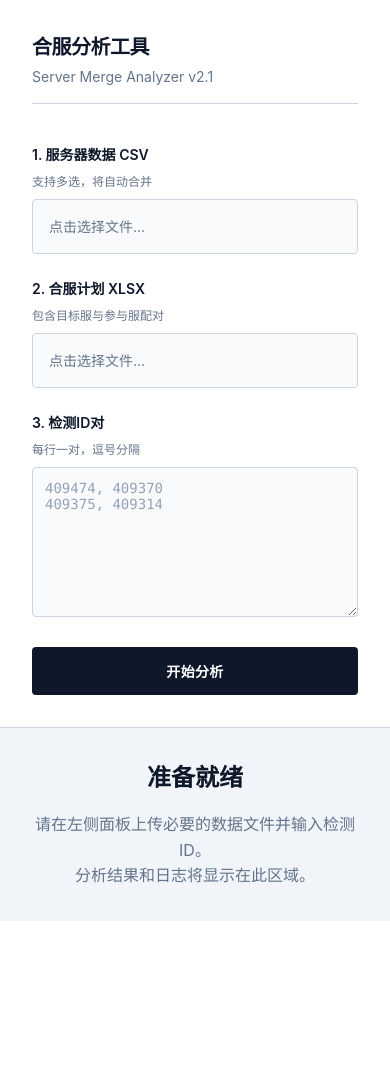
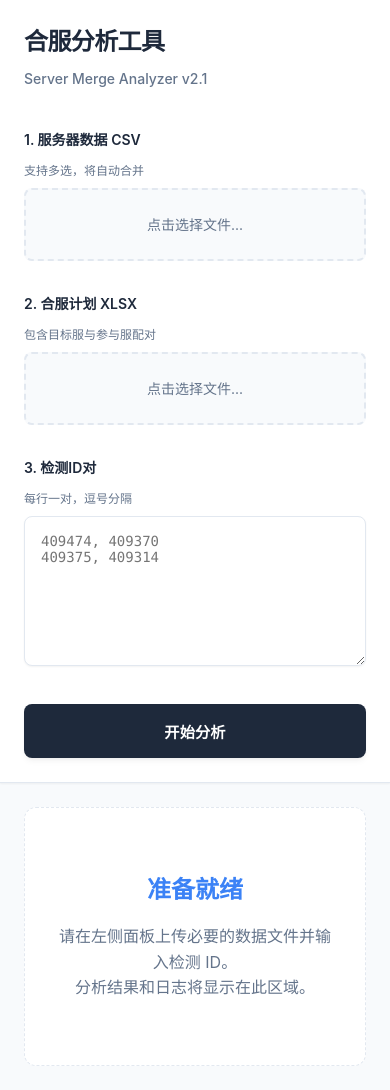
Before and after one commit to IM594/vivi-server-merge-tool, a Flask app: page / in a window 390 px wide. Before the commit the page ends 921 px from the top, so only its background shows below. Run offline with Flask 3, Linux system fonts and the light colour scheme.

Commit message:
feat(ui/core): enhance duplicate handling and improve UI styling
- Detect and warn about duplicate server pairs in input parsing
- Improve secondary alert messaging for low DAU servers
- Refine UI colors, typography, and component styling (logs, toggles)
- Update responsive layout adjustments

```diff
--- a/server_merge_tool/app.py
+++ b/server_merge_tool/app.py
@@ -38,8 +38,12 @@
 
 def parse_server_pairs(text):
     pairs = []
+    seen = set()
+    duplicates = []
+
     if not text:
-        return pairs
+        return pairs, duplicates
+
     lines = text.strip().split('\n')
     for line in lines:
         parts = line.replace('，', ',').split(',')
@@ -47,10 +51,18 @@
             try:
                 s1 = int(parts[0].strip())
                 s2 = int(parts[1].strip())
-                pairs.append((s1, s2))
+
+                # Sort tuple to treat (A, B) same as (B, A)
+                pair_key = tuple(sorted((s1, s2)))
+
+                if pair_key in seen:
+                    duplicates.append(f"{s1} ↔ {s2}")
+                else:
+                    seen.add(pair_key)
+                    pairs.append((s1, s2))
             except ValueError:
                 continue
-    return pairs
+    return pairs, duplicates
 
 def get_server_info(df, server_id):
     row = df[df['区服ID'] == server_id]
@@ -113,8 +125,17 @@
             df['真实排名'] = df.index + 1
             total_servers = len(df)
 
-            input_pairs = parse_server_pairs(pairs_text)
-            logger.user(f"解析输入：共 {len(input_pairs)} 组待检测区服")
+            input_pairs, duplicates = parse_server_pairs(pairs_text)
+
+            if duplicates:
+                logger.user(f"发现并忽略 {len(duplicates)} 组重复检测对", 'WARN')
+                if len(duplicates) <= 5:
+                    for dup in duplicates:
+                        logger.dev(f"忽略重复: {dup}", 'WARN')
+                else:
+                    logger.dev(f"重复列表 (前5个): {', '.join(duplicates[:5])}...", 'WARN')
+
+            logger.user(f"解析输入：共 {len(input_pairs)} 组有效检测区服")
 
             alert_groups = []
             normal_groups = []
@@ -202,23 +223,23 @@
                 if p2: partners.append(p2)
 
                 to_check = [s1, s2] + partners
-                triggered_secondary = False
+                dau_alerts = []
 
                 for cid in to_check:
                     cr = get_server_info(df, cid)
                     if cr is not None and cr['DAU'] <= 5:
-                        triggered_secondary = True
-                        break
+                        dau_alerts.append(f"{cid}(DAU:{int(cr['DAU'])})")
 
-                if triggered_secondary:
-                    logger.user(f"组 {group_id} 触发二次警报 (DAU<=5)", 'WARN')
-                    logger.dev(f"组 {group_id} 触发二次警报 (DAU<=5)")
+                if dau_alerts:
+                    details = ", ".join(dau_alerts)
+                    logger.user(f"组 {group_id} 触发二次警报: DAU过低 [{details}]", 'WARN')
+                    logger.dev(f"组 {group_id} 触发二次警报 (DAU<=5) - {details}")
                     for pid in partners:
                         pr = get_server_info(df, pid)
                         if pr is not None:
                             pr_dict = pr.to_dict()
                             pr_dict['警报组ID'] = group_id
-                            pr_dict['警报原因'] = "二次查询DAU<=5"
+                            pr_dict['警报原因'] = f"二次查询DAU过低 [{details}]"
                             final_alert_rows.append(pr_dict)
 
             # Create Alert CSV with optimized formatting
--- a/server_merge_tool/templates/index.html
+++ b/server_merge_tool/templates/index.html
@@ -6,154 +6,281 @@
     <title>合服数据分析工具</title>
     <style>
         :root {
-            --bg-color: #f1f5f9;
+            --bg-color: #f8fafc;
             --card-bg: #ffffff;
-            --primary: #0f172a;
-            --primary-hover: #334155;
-            --text-main: #334155;
+            --primary: #3b82f6;
+            --primary-hover: #2563eb;
+            --primary-dark: #1e3a8a;
+            --text-main: #1e293b;
             --text-sub: #64748b;
-            --border: #cbd5e1;
-            --log-bg: #1e293b;
+            --border: #e2e8f0;
+            --log-bg: #0f172a;
             --log-text: #e2e8f0;
-            --accent-alert: #dc2626;
-            --accent-swap: #d97706;
-            --accent-success: #059669;
+            --accent-alert: #ef4444;
+            --accent-alert-bg: #fef2f2;
+            --accent-swap: #f59e0b;
+            --accent-swap-bg: #fffbeb;
+            --accent-success: #10b981;
+            --radius-md: 12px;
+            --radius-sm: 8px;
+            --shadow-sm: 0 1px 2px 0 rgb(0 0 0 / 0.05);
+            --shadow-md: 0 4px 6px -1px rgb(0 0 0 / 0.05), 0 2px 4px -2px rgb(0 0 0 / 0.05);
+            --shadow-lg: 0 10px 15px -3px rgb(0 0 0 / 0.05), 0 4px 6px -4px rgb(0 0 0 / 0.05);
+            --shadow-xl: 0 20px 25px -5px rgb(0 0 0 / 0.05), 0 8px 10px -6px rgb(0 0 0 / 0.05);
         }
 
         * { box-sizing: border-box; margin: 0; padding: 0; }
-        body { font-family: "Inter", -apple-system, BlinkMacSystemFont, "Segoe UI", Roboto, Helvetica, Arial, sans-serif; background-color: var(--bg-color); color: var(--text-main); line-height: 1.5; height: 100vh; overflow: hidden; }
+        body {
+            font-family: "Inter", -apple-system, BlinkMacSystemFont, "Segoe UI", Roboto, Helvetica, Arial, sans-serif;
+            background-color: var(--bg-color);
+            color: var(--text-main);
+            line-height: 1.5;
+            height: 100vh;
+            overflow: hidden;
+        }
 
-        .app-container { display: grid; grid-template-columns: 380px 1fr; height: 100vh; }
+        .app-container { display: grid; grid-template-columns: 400px 1fr; height: 100vh; }
 
         /* Sidebar */
-        .sidebar { background: var(--card-bg); border-right: 1px solid var(--border); padding: 2rem; display: flex; flex-direction: column; overflow-y: auto; }
-        .header { margin-bottom: 2.5rem; border-bottom: 1px solid var(--border); padding-bottom: 1rem; }
-        .header h1 { font-size: 1.25rem; font-weight: 700; color: var(--primary); letter-spacing: -0.025em; }
-        .header p { color: var(--text-sub); font-size: 0.875rem; margin-top: 0.25rem; }
+        .sidebar {
+            background: var(--card-bg);
+            border-right: 1px solid var(--border);
+            padding: 2.5rem;
+            display: flex;
+            flex-direction: column;
+            overflow-y: auto;
+            box-shadow: var(--shadow-sm);
+            z-index: 20;
+        }
+        .header { margin-bottom: 2.5rem; }
+        .header h1 { font-size: 1.5rem; font-weight: 800; color: var(--text-main); letter-spacing: -0.025em; margin-bottom: 0.5rem; }
+        .header p { color: var(--text-sub); font-size: 0.875rem; font-weight: 500; }
 
-        .form-group { margin-bottom: 1.5rem; }
-        .form-label { display: block; font-size: 0.875rem; font-weight: 600; margin-bottom: 0.5rem; color: var(--primary); }
+        .form-group { margin-bottom: 2rem; }
+        .form-label { display: block; font-size: 0.875rem; font-weight: 600; margin-bottom: 0.75rem; color: var(--text-main); display: flex; align-items: center; gap: 0.5rem; }
         .form-hint { font-size: 0.75rem; color: var(--text-sub); margin-bottom: 0.5rem; }
 
-        .file-input-wrapper { position: relative; border: 1px solid var(--border); background: #f8fafc; border-radius: 4px; padding: 1rem; text-align: left; transition: all 0.2s; }
-        .file-input-wrapper:hover { border-color: var(--text-sub); }
+        .file-input-wrapper {
+            position: relative;
+            border: 2px dashed var(--border);
+            background: #f8fafc;
+            border-radius: var(--radius-sm);
+            padding: 1.5rem;
+            text-align: center;
+            transition: all 0.2s ease;
+            cursor: pointer;
+        }
+        .file-input-wrapper:hover { border-color: var(--primary); background: #eff6ff; }
         .file-input-wrapper input { position: absolute; top: 0; left: 0; width: 100%; height: 100%; opacity: 0; cursor: pointer; }
         .file-status { font-size: 0.875rem; color: var(--text-main); font-weight: 500; white-space: nowrap; overflow: hidden; text-overflow: ellipsis; }
         .file-status.placeholder { color: var(--text-sub); font-weight: 400; }
 
-        textarea { width: 100%; height: 150px; padding: 0.75rem; border: 1px solid var(--border); border-radius: 4px; font-family: "Monaco", monospace; font-size: 0.875rem; resize: vertical; outline: none; background: #f8fafc; }
-        textarea:focus { border-color: var(--primary); background: white; }
-        textarea::placeholder { color: #94a3b8; }
+        textarea {
+            width: 100%;
+            height: 150px;
+            padding: 1rem;
+            border: 1px solid var(--border);
+            border-radius: var(--radius-sm);
+            font-family: "Monaco", monospace;
+            font-size: 0.875rem;
+            resize: vertical;
+            outline: none;
+            background: #fff;
+            transition: all 0.2s;
+            box-shadow: var(--shadow-sm);
+        }
+        textarea:focus { border-color: var(--primary); ring: 2px solid var(--primary); box-shadow: 0 0 0 3px rgba(59, 130, 246, 0.1); }
 
-        .btn-primary { width: 100%; background-color: var(--primary); color: white; padding: 0.875rem; border: none; border-radius: 4px; font-weight: 600; cursor: pointer; transition: background 0.2s; font-size: 0.875rem; letter-spacing: 0.025em; text-transform: uppercase; }
-        .btn-primary:hover { background-color: var(--primary-hover); }
+        .btn-primary {
+            width: 100%;
+            background-color: var(--text-main);
+            color: white;
+            padding: 1rem;
+            border: none;
+            border-radius: var(--radius-sm);
+            font-weight: 600;
+            cursor: pointer;
+            transition: all 0.2s;
+            font-size: 0.95rem;
+            letter-spacing: 0.01em;
+            box-shadow: var(--shadow-md);
+        }
+        .btn-primary:hover { background-color: var(--primary-dark); transform: translateY(-1px); box-shadow: var(--shadow-lg); }
+        .btn-primary:active { transform: translateY(0); }
 
         /* Main Content */
-        .main-content { padding: 2rem; display: flex; flex-direction: column; overflow-y: auto; gap: 1.5rem; }
+        .main-content { padding: 3rem; display: flex; flex-direction: column; overflow-y: auto; gap: 2rem; background: #f8fafc; }
 
         /* Stats Cards */
-        .stats-grid { display: grid; grid-template-columns: repeat(auto-fit, minmax(200px, 1fr)); gap: 1rem; }
+        .stats-grid { display: grid; grid-template-columns: repeat(auto-fit, minmax(240px, 1fr)); gap: 1.5rem; }
         .stat-card {
-            background: white; padding: 1.25rem; border: 1px solid var(--border); border-radius: 4px; border-left: 4px solid transparent;
-            transition: transform 0.2s, box-shadow 0.2s; position: relative;
+            background: white;
+            padding: 1.5rem;
+            border-radius: var(--radius-md);
+            box-shadow: var(--shadow-sm);
+            border: 1px solid rgba(0,0,0,0.04);
+            transition: all 0.3s cubic-bezier(0.4, 0, 0.2, 1);
+            position: relative;
         }
-        .stat-card:hover { transform: translateY(-2px); box-shadow: 0 4px 12px rgba(0,0,0,0.05); }
-        .stat-card.alert { border-left-color: var(--accent-alert); }
-        .stat-card.swap { border-left-color: var(--accent-swap); }
-        .stat-label { font-size: 0.75rem; text-transform: uppercase; color: var(--text-sub); font-weight: 600; letter-spacing: 0.05em; margin-bottom: 0.5rem; }
-        .stat-value { font-size: 1.875rem; font-weight: 700; color: var(--primary); line-height: 1; }
+        /* FIX: Add z-index on hover to prevent being covered */
+        .stat-card:hover {
+            transform: translateY(-2px);
+            box-shadow: var(--shadow-lg);
+            border-color: transparent;
+            z-index: 100;
+        }
+
+        .stat-card.alert .stat-value { color: var(--accent-alert); }
+        .stat-card.swap .stat-value { color: var(--accent-swap); }
+
+        .stat-label { font-size: 0.75rem; text-transform: uppercase; color: var(--text-sub); font-weight: 700; letter-spacing: 0.05em; margin-bottom: 0.5rem; display: flex; align-items: center; gap: 0.5rem; }
+        .stat-value { font-size: 2.5rem; font-weight: 800; line-height: 1.1; letter-spacing: -0.02em; }
 
         /* Tooltip for Stat Cards - Dynamic Preview */
-        .stat-card { position: relative; cursor: default; }
         .preview-popover {
-            position: absolute; top: 100%; left: 0; right: 0;
-            background: white; border: 1px solid var(--border); border-radius: 4px;
-            box-shadow: 0 10px 15px -3px rgba(0,0,0,0.1);
-            z-index: 50; margin-top: 0.5rem; /* Increased z-index */
-            opacity: 0; transform: translateY(-10px); visibility: hidden;
-            transition: all 0.2s ease-out;
+            position: absolute; top: calc(100% + 10px); left: 0; right: 0;
+            background: rgba(255, 255, 255, 0.98);
+            backdrop-filter: blur(10px);
+            border: 1px solid rgba(0,0,0,0.05);
+            border-radius: var(--radius-md);
+            box-shadow: var(--shadow-xl);
+            z-index: 50;
+            opacity: 0; transform: translateY(-10px) scale(0.98); visibility: hidden;
+            transition: all 0.25s cubic-bezier(0.4, 0, 0.2, 1);
             pointer-events: none;
-            max-height: 300px; overflow-y: auto;
+            max-height: 350px; overflow-y: auto;
         }
         .stat-card:hover .preview-popover {
-            opacity: 1; transform: translateY(0); visibility: visible; pointer-events: auto;
+            opacity: 1; transform: translateY(0) scale(1); visibility: visible; pointer-events: auto;
         }
 
-        .preview-item { padding: 0.75rem; border-bottom: 1px solid #f1f5f9; font-size: 0.75rem; line-height: 1.4; }
+        .preview-header {
+            padding: 0.75rem 1rem;
+            background: #f8fafc;
+            border-bottom: 1px solid var(--border);
+            font-size: 0.75rem;
+            font-weight: 700;
+            color: var(--text-sub);
+            text-transform: uppercase;
+            border-radius: var(--radius-md) var(--radius-md) 0 0;
+        }
+        .preview-item { padding: 0.75rem 1rem; border-bottom: 1px solid var(--border); font-size: 0.8rem; }
         .preview-item:last-child { border-bottom: none; }
-        .preview-item .ids { font-weight: 600; color: var(--primary); display: flex; justify-content: space-between; }
-        .preview-item .reason { color: var(--text-sub); margin-top: 0.25rem; }
-        .preview-header { padding: 0.5rem 0.75rem; background: #f8fafc; border-bottom: 1px solid var(--border); font-size: 0.7rem; font-weight: 600; color: var(--text-sub); text-transform: uppercase; }
+        .preview-item .ids { font-weight: 600; color: var(--text-main); display: flex; justify-content: space-between; font-family: "Monaco", monospace; }
+        .preview-item .reason { color: var(--text-sub); margin-top: 0.25rem; font-size: 0.75rem; }
 
         /* Download Section */
-        .download-section { display: flex; gap: 0.75rem; flex-wrap: wrap; padding-bottom: 1rem; border-bottom: 1px solid var(--border); }
+        .download-section { display: flex; gap: 1rem; flex-wrap: wrap; padding-bottom: 1.5rem; border-bottom: 1px solid var(--border); }
         .btn-download {
-            display: inline-flex; align-items: center; justify-content: center; padding: 0.625rem 1.25rem; border-radius: 4px;
-            text-decoration: none; font-weight: 500; font-size: 0.875rem; transition: all 0.2s; border: 1px solid var(--border);
-            background: white; color: var(--text-main); min-width: 160px; box-shadow: 0 1px 2px rgba(0,0,0,0.05); position: relative;
+            display: inline-flex; align-items: center; justify-content: center;
+            padding: 0.75rem 1.5rem;
+            border-radius: var(--radius-sm);
+            text-decoration: none; font-weight: 600; font-size: 0.875rem;
+            transition: all 0.2s;
+            border: 1px solid var(--border);
+            background: white; color: var(--text-main);
+            min-width: 140px;
+            box-shadow: var(--shadow-sm);
+            position: relative;
         }
         .btn-download:hover {
-            border-color: var(--text-sub); background: #f8fafc; transform: translateY(-1px); box-shadow: 0 2px 4px rgba(0,0,0,0.05);
+            border-color: var(--text-sub); background: #f8fafc; transform: translateY(-2px); box-shadow: var(--shadow-md);
         }
-        .btn-download.primary { background: var(--primary); color: white; border-color: var(--primary); }
-        .btn-download.primary:hover { background: var(--primary-hover); border-color: var(--primary-hover); }
+        .btn-download.primary {
+            background: var(--text-main);
+            color: white;
+            border-color: var(--text-main);
+            box-shadow: var(--shadow-md);
+        }
+        .btn-download.primary:hover {
+            background: var(--primary-dark);
+            border-color: var(--primary-dark);
+            box-shadow: var(--shadow-lg);
+        }
 
-        /* Tooltip for Buttons (Simple) */
+        /* Tooltip for Buttons */
         .btn-download[data-tooltip]:hover::after {
             content: attr(data-tooltip);
             position: absolute;
-            bottom: 100%;
+            bottom: calc(100% + 10px);
             left: 50%;
             transform: translateX(-50%);
             background: #1e293b;
             color: white;
             padding: 0.5rem 0.75rem;
-            border-radius: 4px;
+            border-radius: 6px;
             font-size: 0.75rem;
             white-space: nowrap;
-            margin-bottom: 0.5rem;
-            opacity: 0;
+            box-shadow: var(--shadow-lg);
+            z-index: 20;
             animation: fadeIn 0.2s forwards;
-            pointer-events: none;
-            z-index: 10;
-        }
-
-        @keyframes fadeIn {
-            to { opacity: 1; }
         }
 
         /* Log Panel */
-        .log-panel { background: var(--log-bg); border-radius: 4px; display: flex; flex-direction: column; flex: 1; min-height: 400px; border: 1px solid var(--primary); overflow: hidden; box-shadow: 0 4px 20px rgba(0,0,0,0.1); }
-        .log-header { background: #0f172a; padding: 0.75rem 1rem; border-bottom: 1px solid #334155; display: flex; justify-content: space-between; align-items: center; }
-        .log-title { color: #94a3b8; font-size: 0.75rem; text-transform: uppercase; letter-spacing: 0.05em; font-weight: 600; }
+        .log-panel {
+            background: var(--log-bg);
+            border-radius: var(--radius-md);
+            display: flex; flex-direction: column;
+            flex: 1; min-height: 400px;
+            border: 1px solid #334155;
+            overflow: hidden;
+            box-shadow: var(--shadow-xl);
+        }
+        .log-header {
+            background: rgba(30, 41, 59, 0.8);
+            backdrop-filter: blur(5px);
+            padding: 1rem 1.5rem;
+            border-bottom: 1px solid #334155;
+            display: flex; justify-content: space-between; align-items: center;
+        }
+        .log-title { color: #94a3b8; font-size: 0.8rem; text-transform: uppercase; letter-spacing: 0.05em; font-weight: 700; display: flex; align-items: center; gap: 0.5rem; }
+        .log-title::before { content: ""; display: block; width: 8px; height: 8px; background: #22c55e; border-radius: 50%; box-shadow: 0 0 8px #22c55e; }
 
         /* Toggle Switch */
-        .toggle-wrapper { display: flex; align-items: center; gap: 0.5rem; }
-        .toggle-label { color: #94a3b8; font-size: 0.75rem; }
-        .toggle-switch { position: relative; display: inline-block; width: 36px; height: 20px; }
+        .toggle-wrapper { display: flex; align-items: center; gap: 0.75rem; }
+        .toggle-label { color: #94a3b8; font-size: 0.75rem; font-weight: 500; }
+        .toggle-switch { position: relative; display: inline-block; width: 40px; height: 22px; }
         .toggle-switch input { opacity: 0; width: 0; height: 0; }
-        .slider { position: absolute; cursor: pointer; top: 0; left: 0; right: 0; bottom: 0; background-color: #334155; transition: .4s; border-radius: 20px; }
-        .slider:before { position: absolute; content: ""; height: 14px; width: 14px; left: 3px; bottom: 3px; background-color: white; transition: .4s; border-radius: 50%; }
-        input:checked + .slider { background-color: var(--accent-success); }
-        input:checked + .slider:before { transform: translateX(16px); }
+        .slider { position: absolute; cursor: pointer; top: 0; left: 0; right: 0; bottom: 0; background-color: #334155; transition: .3s cubic-bezier(0.4, 0, 0.2, 1); border-radius: 22px; }
+        .slider:before { position: absolute; content: ""; height: 16px; width: 16px; left: 3px; bottom: 3px; background-color: white; transition: .3s cubic-bezier(0.4, 0, 0.2, 1); border-radius: 50%; box-shadow: 0 2px 4px rgba(0,0,0,0.2); }
+        input:checked + .slider { background-color: var(--primary); }
+        input:checked + .slider:before { transform: translateX(18px); }
 
-        .log-content { padding: 1rem; overflow-y: auto; font-family: "Monaco", "Consolas", monospace; font-size: 0.8rem; color: var(--log-text); flex: 1; }
-        .log-entry { margin-bottom: 0.25rem; display: flex; gap: 0.75rem; line-height: 1.6; }
-        .log-time { color: #475569; flex-shrink: 0; user-select: none; }
-        .log-msg { white-space: pre-wrap; }
+        .log-content { padding: 1.5rem; overflow-y: auto; font-family: "JetBrains Mono", "Fira Code", "Monaco", monospace; font-size: 0.85rem; color: var(--log-text); flex: 1; line-height: 1.7; }
+        .log-entry { margin-bottom: 0.5rem; display: flex; gap: 1rem; align-items: flex-start; padding-left: 0.5rem; border-left: 2px solid transparent; }
+        .log-time { color: #64748b; flex-shrink: 0; font-size: 0.75rem; padding-top: 2px; }
+        .log-msg { white-space: pre-wrap; word-break: break-word; }
 
         /* Log Colors */
+        .log-entry.WARN { border-left-color: #fbbf24; background: rgba(251, 191, 36, 0.05); }
         .log-entry.WARN .log-msg { color: #fbbf24; }
+
+        .log-entry.ERROR { border-left-color: #f87171; background: rgba(248, 113, 113, 0.05); }
         .log-entry.ERROR .log-msg { color: #f87171; }
+
+        .log-entry.SUCCESS { border-left-color: #34d399; background: rgba(52, 211, 153, 0.05); }
         .log-entry.SUCCESS .log-msg { color: #34d399; }
-        .log-entry.dev { color: #64748b; font-style: italic; } /* Dev logs are dimmed */
 
-        .empty-state { display: flex; flex-direction: column; align-items: center; justify-content: center; height: 100%; color: var(--text-sub); text-align: center; }
-        .empty-text { font-size: 1rem; max-width: 400px; line-height: 1.6; }
+        .log-entry.dev { color: #475569; font-style: italic; }
+
+        .empty-state {
+            display: flex; flex-direction: column; align-items: center; justify-content: center;
+            height: 100%; color: var(--text-sub); text-align: center;
+            background: white; border-radius: var(--radius-md); border: 1px dashed var(--border);
+            padding: 4rem 2rem;
+        }
+        .empty-text { font-size: 1rem; max-width: 400px; line-height: 1.6; color: var(--text-sub); }
+
+        @media (max-width: 1024px) {
+            .app-container { grid-template-columns: 320px 1fr; }
+            .sidebar { padding: 1.5rem; }
+            .main-content { padding: 1.5rem; }
+        }
 
         @media (max-width: 768px) {
             .app-container { grid-template-columns: 1fr; height: auto; overflow: visible; }
-            .sidebar { border-right: none; border-bottom: 1px solid var(--border); }
+            .sidebar { border-right: none; border-bottom: 1px solid var(--border); height: auto; overflow: visible; }
+            .main-content { overflow: visible; height: auto; }
         }
     </style>
 </head>
```
